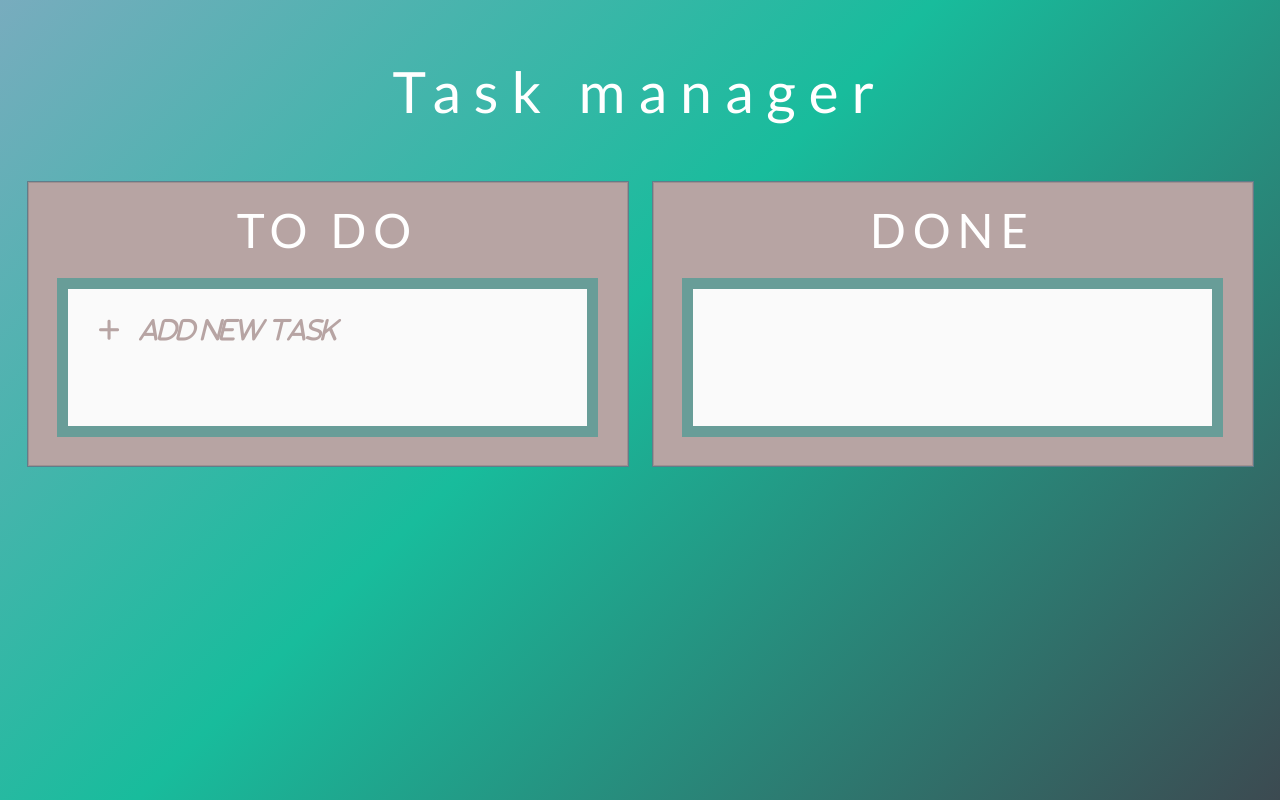
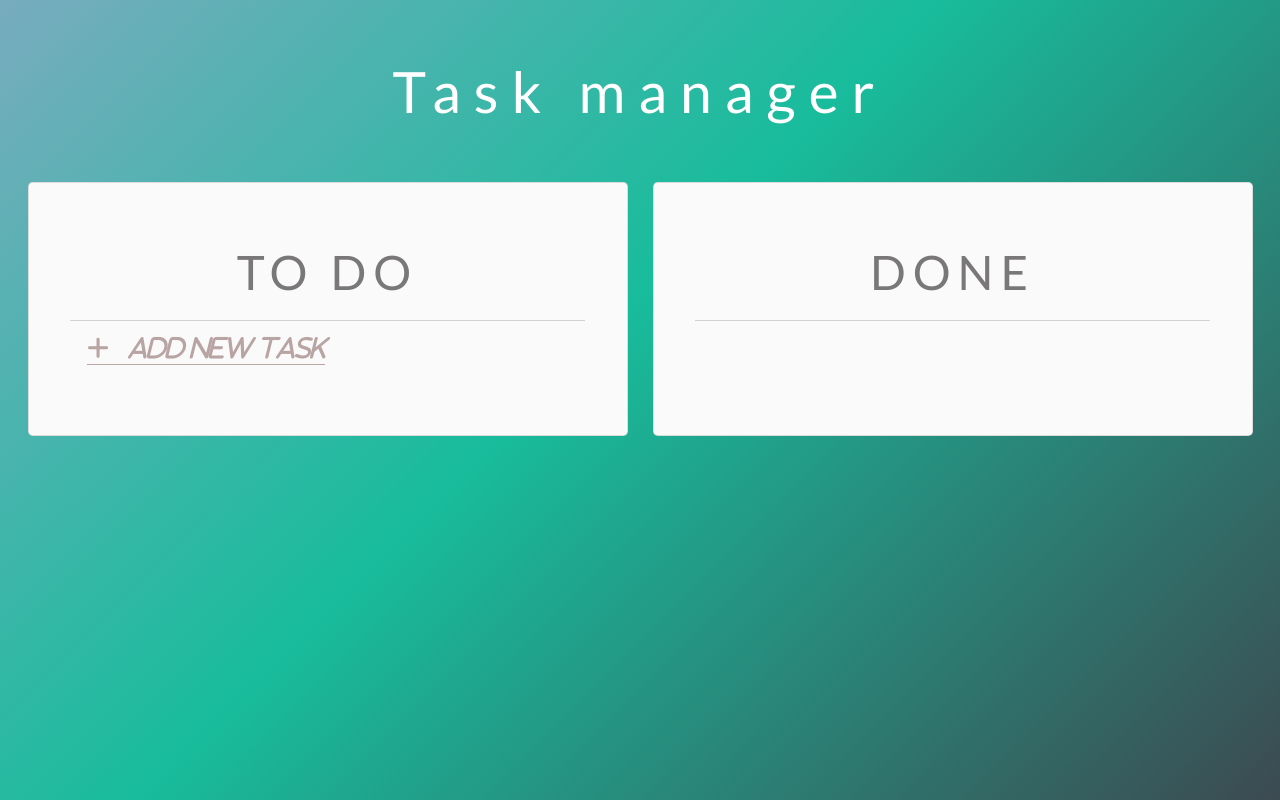
Before and after one commit to diana-moreno/task-manager, a React (Create React App) app: page / in a window 1280 px wide. Built offline with nearby package versions, Linux system fonts and the light colour scheme.

Commit message:
fix styles

```diff
--- a/src/components/TaskList/DoneList.js
+++ b/src/components/TaskList/DoneList.js
@@ -8,8 +8,9 @@ class DoneList extends Component {
   render() {
     return(
       <div className='card'>
+        <div className='card-body m-4'>
         <h2 className='mb-4 word-nowrap text-center title'>DONE</h2>
-        <div className='card-body ml-4 mr-4 mb-4'>
+          <section>
             {this.props.DoneTasks.map(task =>
               <DoneTask
                 key={task.id}
@@ -18,6 +19,7 @@ class DoneList extends Component {
                 restoreTask={this.props.restoreTask}
               />
             )}
+          </section>
         </div>
       </div>
     );
--- a/src/components/TaskList/TodoList.js
+++ b/src/components/TaskList/TodoList.js
@@ -15,8 +15,9 @@ class TodoList extends Component {
 
     return(
       <div className='card'>
-        <h2 className='mb-4 word-nowrap text-center title'>TO DO</h2>
-        <div className='card-body ml-4 mr-4 mb-4'>
+        <div className='card-body m-4'>
+          <h2 className='mb-4 word-nowrap text-center title'>TO DO</h2>
+          <div>
             <i
               title='new'
               className="fas fa-plus grey"
@@ -24,7 +25,7 @@ class TodoList extends Component {
             >
               <h4 className='d-inline new-task-add-message grey font-italic'>Add new task</h4>
             </i>
-
+            </div>
           {this.state.visibleNewTask &&
           <NewTask
             addTask={this.props.addTask}
--- a/src/index.css
+++ b/src/index.css
@@ -3,8 +3,6 @@ html {
   font-size: calc(13px + 6 * ((100vw - 480px) / 801));
 }
 body {
-  min-height: 100%;
-  padding-bottom: 5rem;
   background-image: linear-gradient(-225deg, #78acbe 0%, #18BC9C 45%, #3c4a51 100%);
   font-family: "Lato", -apple-system, BlinkMacSystemFont, "Segoe UI", Roboto, "Helvetica Neue", Arial, sans-serif, "Apple Color Emoji", "Segoe UI Emoji", "Segoe UI Symbol";
 }
@@ -37,26 +35,29 @@ span {
   font-style: italic;
   font-size: 1rem;
 }
+section {
+  margin-top: 3.8rem;
+}
 .title {
-  sssborder-bottom: 1px solid lightgrey;
+  border-bottom: 1px solid lightgrey;
   padding-bottom: 1rem;
   letter-spacing: 7px;
   margin-bottom: 0 !important;
   margin-top: 1rem;
-  color: white;
+  color: #797777;
 }
 .card {
-  background-color: #b7a4a3;
+  background-color: #fafafa;
   sssmax-width: 570px;
   margin-bottom: 2rem;
-  outline: 1px solid #607D8B;
-  border-radius: 0;
+  sssoutline: 1px solid #607D8B;
+  sssborder-radius: 0;
 }
 .card-body {
   padding: 0.7rem;
   min-height: 158.38px;
   background-color: #fafafa;
-  border: 0.6rem solid #689d98;
+  sssborder: 0.6rem solid #689d98;
 }
 .new-task-card {
   border: 0;
@@ -125,12 +126,14 @@ span {
 }
 .fas {
   font-size: 1.3rem;
+  ssspadding-top: 1rem;
 }
 .fa-times {
   font-size: 1.5rem;
 }
 .fa-plus {
   margin: 0.7rem 0 1.5rem 0.9rem;
+  border-bottom: 1px solid;
 }
 .fa-square {
   color: #797777;
```
